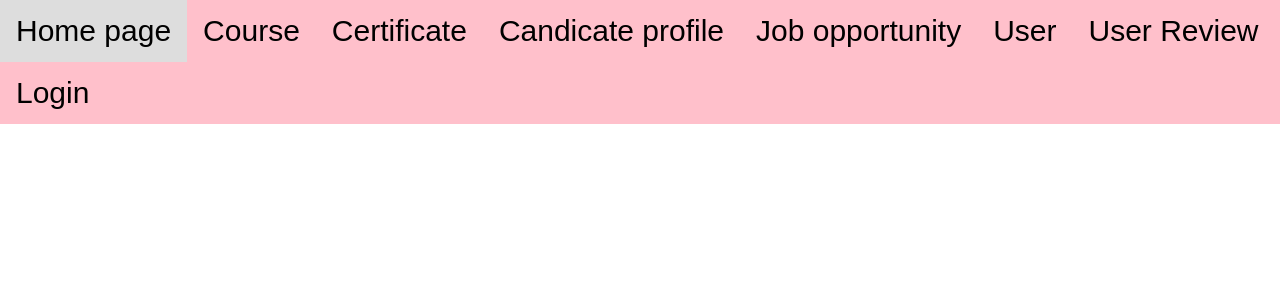
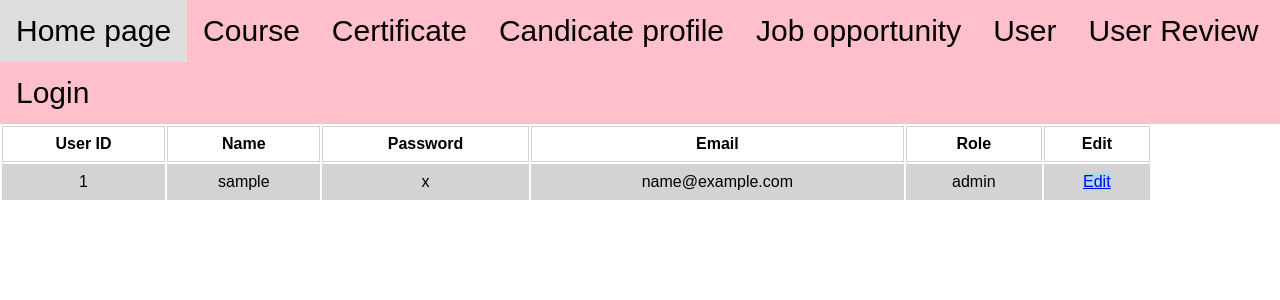
Before and after one commit to DuySeu/cos20031, a PHP site: page /page/User.php in a window 1280 px wide. Shown: the top 300 px of the page. Run offline with PHP 8.4, Linux system fonts and the light colour scheme; tables that the repository leaves empty or names only in its code hold one stand-in row (values such as "Sample post").

Commit message:
user update

```diff
--- a/css/web.css
+++ b/css/web.css
@@ -144,6 +144,9 @@
     background-color: green;
     font-size: 20px;
     font-weight: bold;
+    display: block;
+    width: 50px;
+    height: 30px;
 }
 
 .course {
@@ -158,7 +161,6 @@
     border: solid 1px;
     border-radius: 1em;
 }
-
 
 .title {
     font-family: fantasy;
@@ -194,14 +196,6 @@
     height: auto;
 }
 
-
-
-.buttonn {
-    display: block;
-    width: 50px;
-    height: 30px;
-}
-
 .sql-task {
     display: flex;
     list-style: none;
@@ -214,7 +208,7 @@
     margin-bottom: 10px;
     width: 200px;
     box-sizing: border-box;
-  }
+}
 
 .certificate {
     display: grid;
@@ -224,103 +218,15 @@
     gap: 1em;
 }
 
-.cerificate-display {
-    border: 0.5em solid tan;
-    display: table-cell;
-    vertical-align: middle;
-    padding: 0.5em;
-}
-.logo {
-    color: tan;
-}
-
-.marquee {
-    color: tan;
-    font-size: 23px;
-    margin: 0 5px;
-}
-.assignment {
-    margin: 0.5em 1em;
-}
-.person {
-    border-bottom: 1px solid black;
-    font-size: 28px;
-    font-style: italic;
-    text-align: right;
-    margin: 0 1em;
-}
-.reason {
-    margin: 0 1em;
-}
-
-.card {
-    width: 450px;
-    height: 200px;
-    box-shadow: 0 8px 16px -8px rgba(0,0,0,0.4);
-    border-radius: 6px;
-    overflow: hidden;
-    position: relative;
-  }
-
-.card .additional {
-    position: absolute;
-    width: 0;
-    height: 100%;
-    transition: width 0.4s;
-    overflow: hidden;
-    z-index: 2;
-    padding: 1rem 0;
-  }
-
-.card.green .additional {
-    background: linear-gradient(#92bCa6, #A2CCB6);
-  }
-
-.card:hover .additional {
-    width: 100%;
-    border-radius: 0 5px 5px 0;
-  }
-
-.card .additional .more-info {
-    width: 450px;
-    position: absolute;
-    height: 100%;
-  }
-
-.card .additional .coords {
-    margin: 0 1rem;
-    font-size: 1rem;
-  }
-
-.card .general {
-    height: 100%;
-    box-sizing: border-box;
-    padding: 1rem;
-  }
-nav {
-    text-transform: uppercase;
-    text-align: center;
-  }
-nav .apply {
-    text-decoration: none;
-    color: lawngreen;
-    background-color: white;
-    border-radius: 10px;
-    padding: 0.5em;
-  }
-
-nav .apply:hover {
-    font-weight: bold;
-    color: white;
-    background-color: lawngreen;
-    transition: 0.3s;
-  }
-
 td, th {
-    border: 1px solid #dddddd;
+    border: 1px solid lightgray;
     text-align: center;
     padding: 8px;
 }
+
 tr:nth-child(even) {
-    background-color: #dddddd;
+    background-color: lightgray;
 }
+.btn {
+    background-color: lightblue;
+}
--- a/page/candicateprofile.php
+++ b/page/candicateprofile.php
@@ -15,6 +15,7 @@
     <meta charset="UTF-8" />
     <title>Trang Web Ví Dụ</title>
     <link rel="stylesheet" href="../css/web.css" />
+    <link rel="stylesheet" href="../css/card.css" />
   </head>
   <body>
     <div class="taskbar">
--- a/page/course.php
+++ b/page/course.php
@@ -36,7 +36,7 @@
     </div>
       <div>
         <li ><a href="coursecompletion.php">Course Completion</a></li>
-        <li ><a href="enrollment.php">Enrollment</a></li>
+        <li ><a href="enrollments.php">Enrollment</a></li>
       </div>
     <div class="taskbar-2">
       <form action="course.php" method="get">
--- a/page/user.php
+++ b/page/user.php
@@ -1,3 +1,9 @@
+<?php
+  include_once('../includes/dbConnect.php');
+  $sql = "SELECT * FROM users";
+  $result = mysqli_query($conn, $sql);
+  $resultCheck = mysqli_num_rows($result);
+?>
 <!DOCTYPE html>
 <html lang="en">
   <head>
@@ -18,5 +24,33 @@
           <li class="mucluc"><a href="login.php">Login</a></li>
       </ul>
     </div>
+    <div class="review">
+      <table style="width: 90%;">
+        <tr>
+          <th>User ID</th>
+          <th>Name </th>
+          <th>Password</th>
+          <th>Email</th>
+          <th>Role</th>
+          <th>Edit</th>
+        </tr>
+      <?php
+        if ($resultCheck > 0) {
+         while ($row = mysqli_fetch_assoc($result)) {
+      ?>
+        <tr>
+          <td><?php echo $row['user_id']; ?></td>
+          <td><?php echo $row['username']; ?></td>
+          <td><?php echo $row['password']; ?></td>
+          <td><?php echo $row['email']; ?></td>
+          <td><?php echo $row['user_role']; ?></td>
+          <td><a href="#" class="btn">Edit</a></td>
+        </tr>
+      <?php
+          }
+        }
+      ?>
+      </table>
+    </div>
   </body>
 </html>
```
Also changed, not shown: css/card.css (added, +62 -0 lines), css/certificate.css (added, +28 -0 lines), page/certificate.php (+7 -6 lines), page/userreview.php (indentation only).
